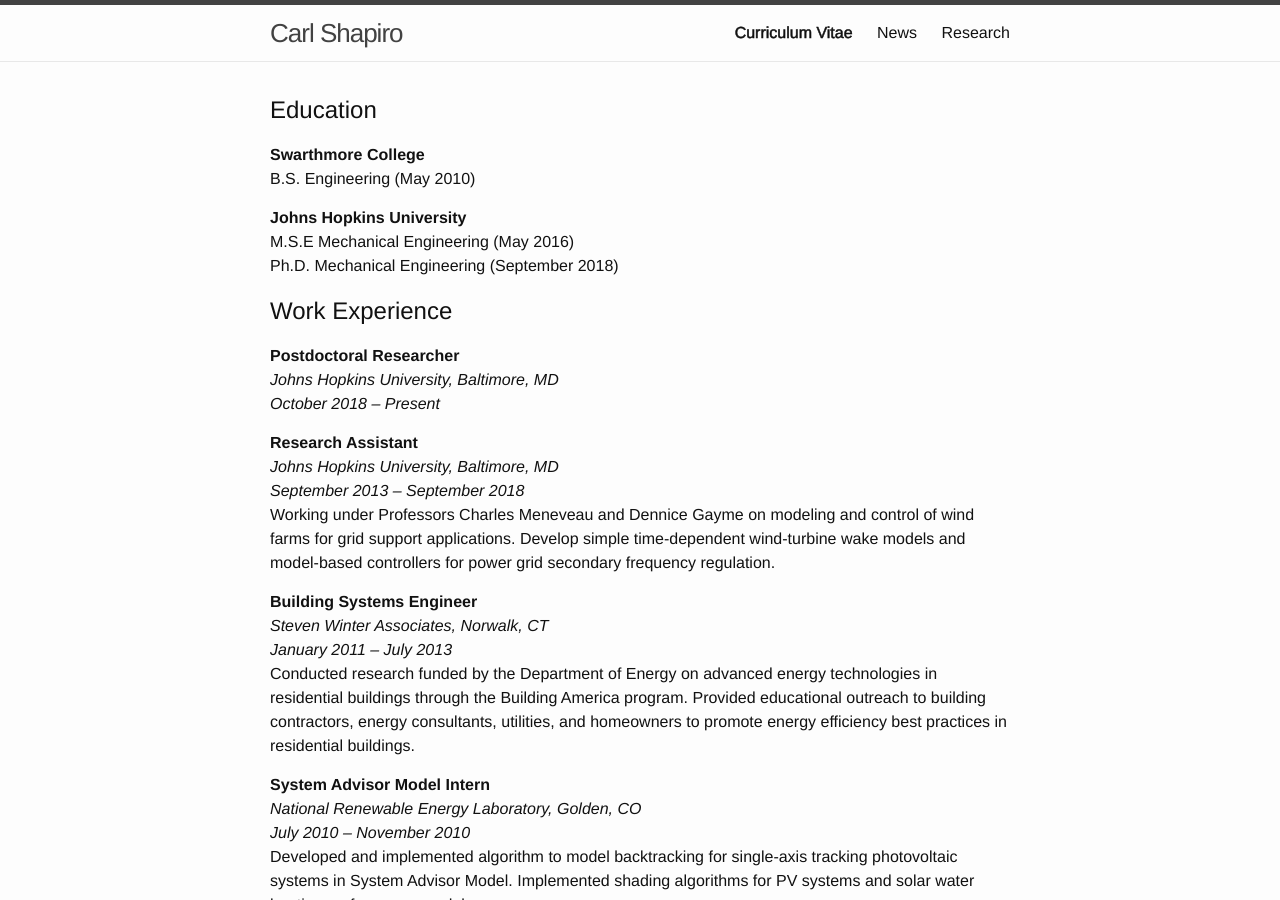
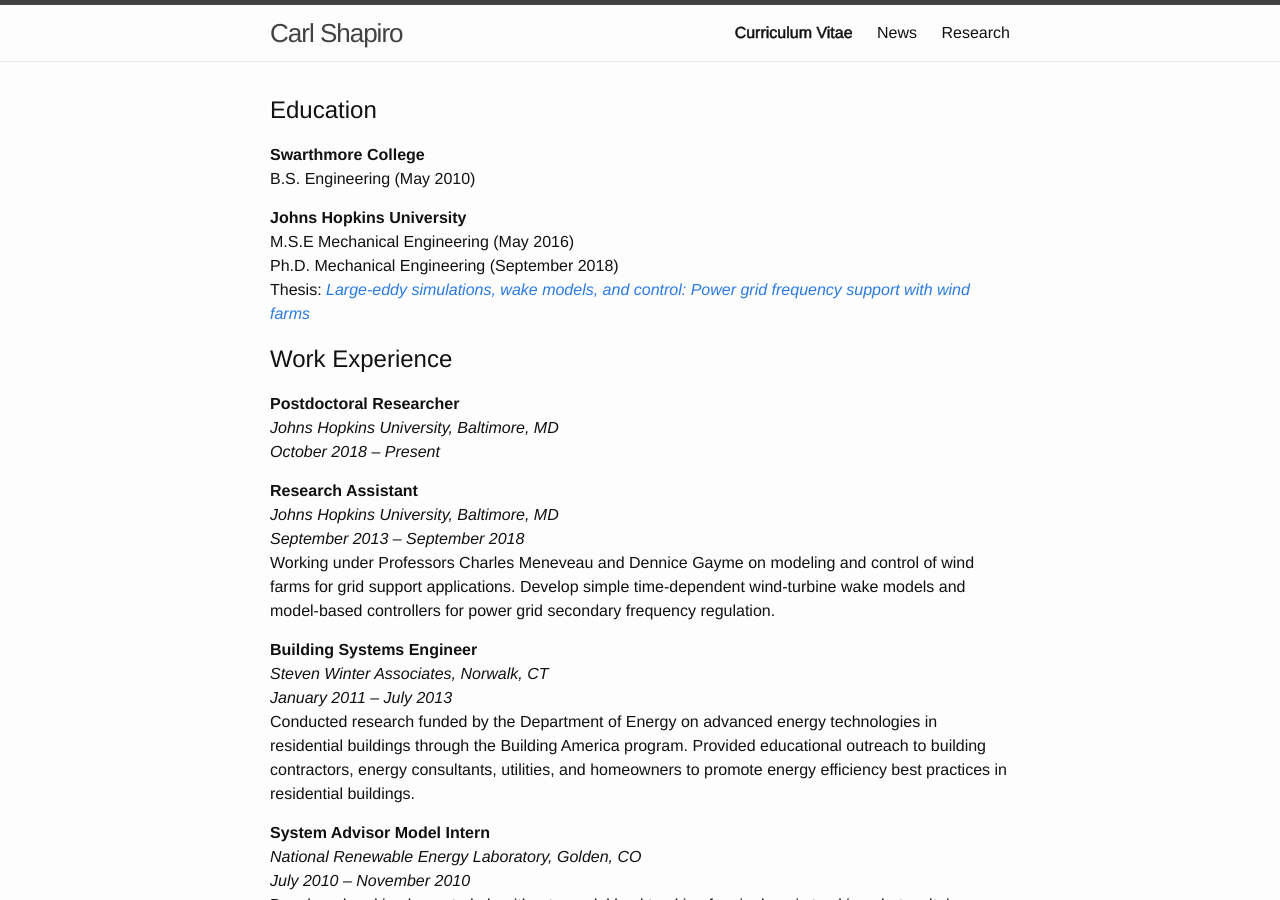
Before and after one commit to crshapiro/crshapiro.github.io, a Jekyll site: the page built from cv.md, in a window 1280 px wide and 900 px high. Built offline with Jekyll 4.4.1, drawn with Linux system fonts in a browser that asks for light colours.

Commit message:
Update cv.md

```diff
--- a/cv.md
+++ b/cv.md
@@ -10,6 +10,7 @@
 **Johns Hopkins University**
 M.S.E Mechanical Engineering (May 2016)
 Ph.D. Mechanical Engineering (September 2018)
+Thesis: *[Large-eddy simulations, wake models, and control: Power grid frequency support with wind farms](https://jscholarship.library.jhu.edu/bitstream/handle/1774.2/60097/SHAPIRO-DISSERTATION-2018.pdf?sequence=1&isAllowed=y)*
 
 # Work Experience
 **Postdoctoral Researcher**
```
